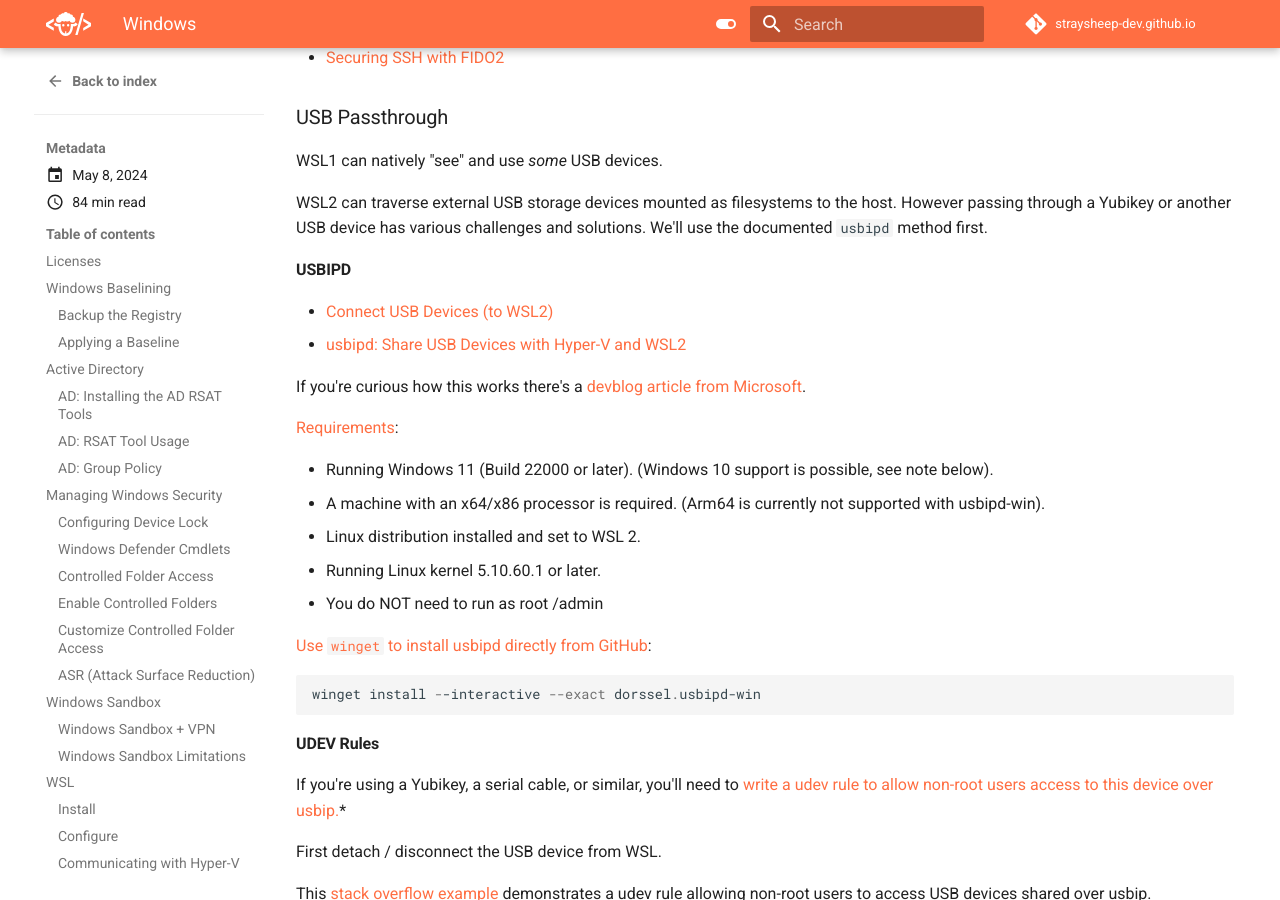
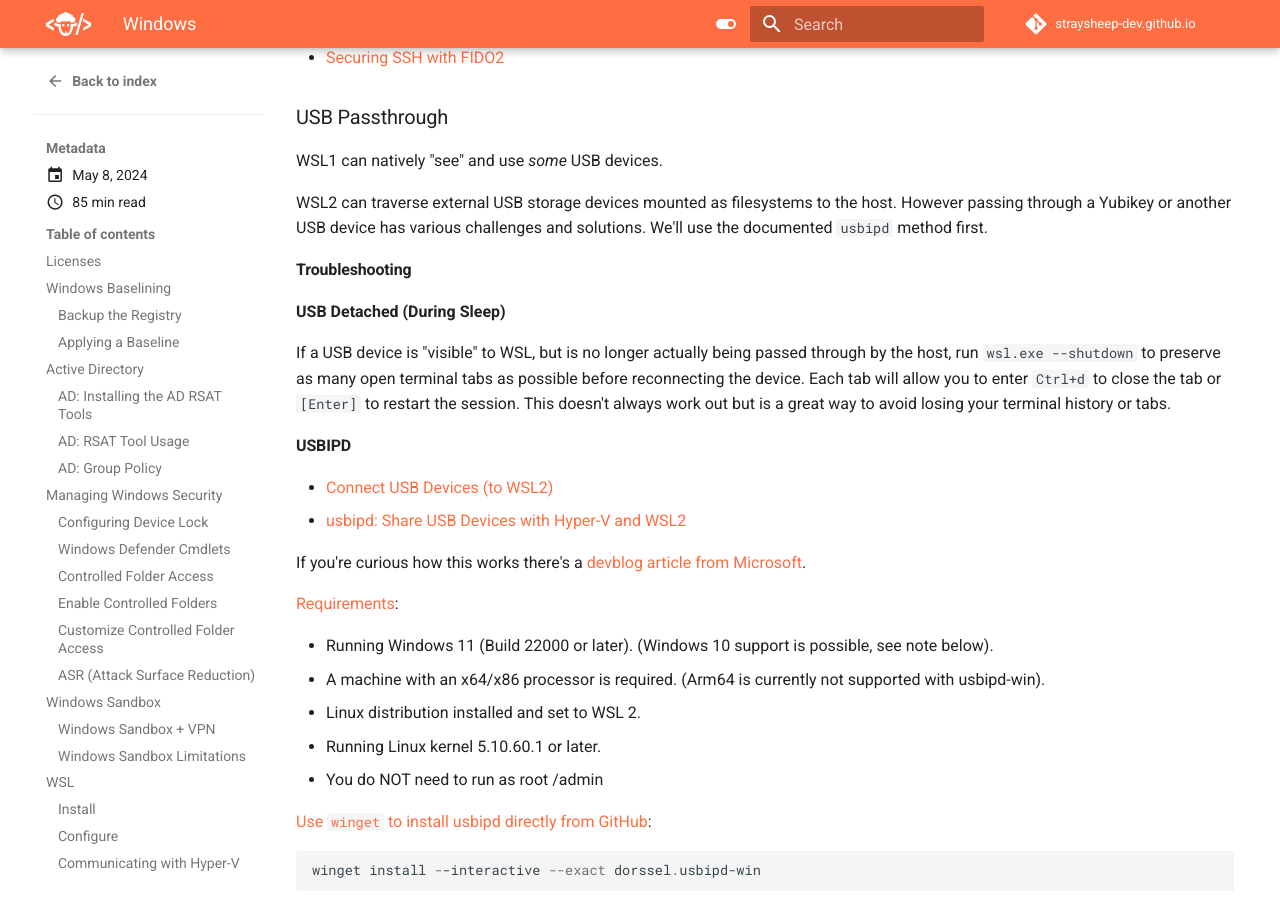
Before and after one commit to straysheep-dev/straysheep-dev.github.io, an MkDocs documentation site: the page built from docs/blog/posts/windows.md, in a window 1280 px wide and 900 px high, scrolled down 13686 px. Built offline with MkDocs 1.6.1 and Material for MkDocs 9.7.7, drawn with Linux system fonts in a browser that asks for light colours; comment, search, counter and statistics services are not loaded; some of the changed text lies outside the part shown.

Commit message:
Update blog

```diff
--- a/docs/blog/posts/windows.md
+++ b/docs/blog/posts/windows.md
@@ -573,6 +573,13 @@
 WSL1 can natively "see" and use *some* USB devices.
 
 WSL2 can traverse external USB storage devices mounted as filesystems to the host. However passing through a Yubikey or another USB device has various challenges and solutions. We'll use the documented `usbipd` method first.
+
+
+#### Troubleshooting
+
+**USB Detached (During Sleep)**
+
+If a USB device is "visible" to WSL, but is no longer actually being passed through by the host, run `wsl.exe --shutdown` to preserve as many open terminal tabs as possible before reconnecting the device. Each tab will allow you to enter `Ctrl+d` to close the tab or `[Enter]` to restart the session. This doesn't always work out but is a great way to avoid losing your terminal history or tabs.
 
 
 #### USBIPD
```
Also changed, not shown: other parts of docs/blog/posts/windows.md (+3 -3 lines).
